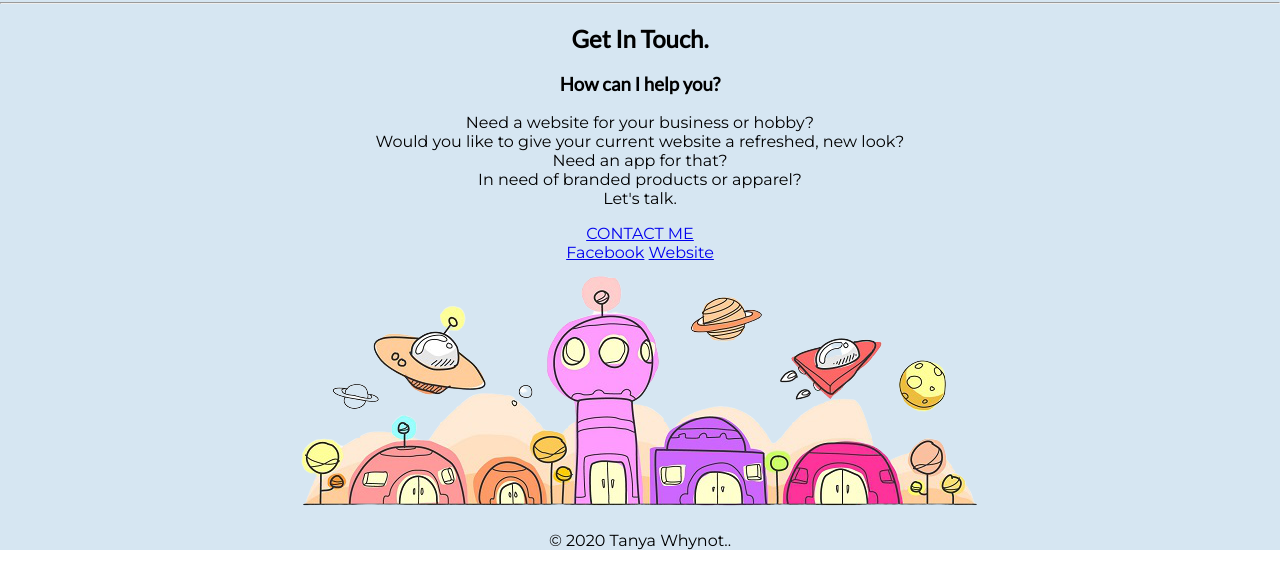
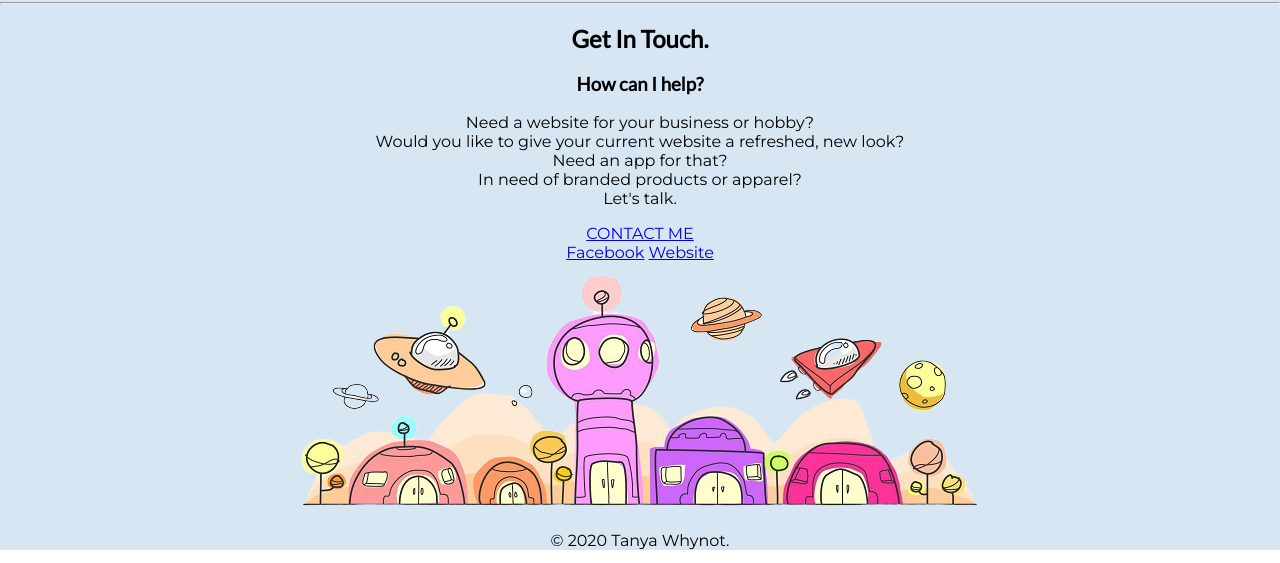
Before and after one commit to tanyawhynot/webdesign, a plain HTML site: page index.html in a window 1280 px wide. Shown: the part 1569-2132 px from the top of the page. Drawn offline with Linux system fonts and the light colour scheme.

Commit message:
how can I help change

```diff
--- a/index.html
+++ b/index.html
@@ -55,7 +55,7 @@
 
     <div class="contact-me">
       <h2>Get In Touch.</h2>
-      <h3>How can I help you?</h3>
+      <h3>How can I help?</h3>
       <p>Need a website for your business or hobby?<br>
          Would you like to give your current website a refreshed, new look?<br>
          Need an app for that?<br>
@@ -70,7 +70,7 @@
     <a class="footer-link" href="https://www.facebook.com/tanya.whynot.148">Facebook</a>
     <a class="footer-link" href="https://www.whynotpromoshop.com">Website</a><br>
     <img src="images/space-removebg.png" alt="space">
-    <p>© 2020 Tanya Whynot..</p>
+    <p>© 2020 Tanya Whynot.</p>
   </div>
 
 
```
